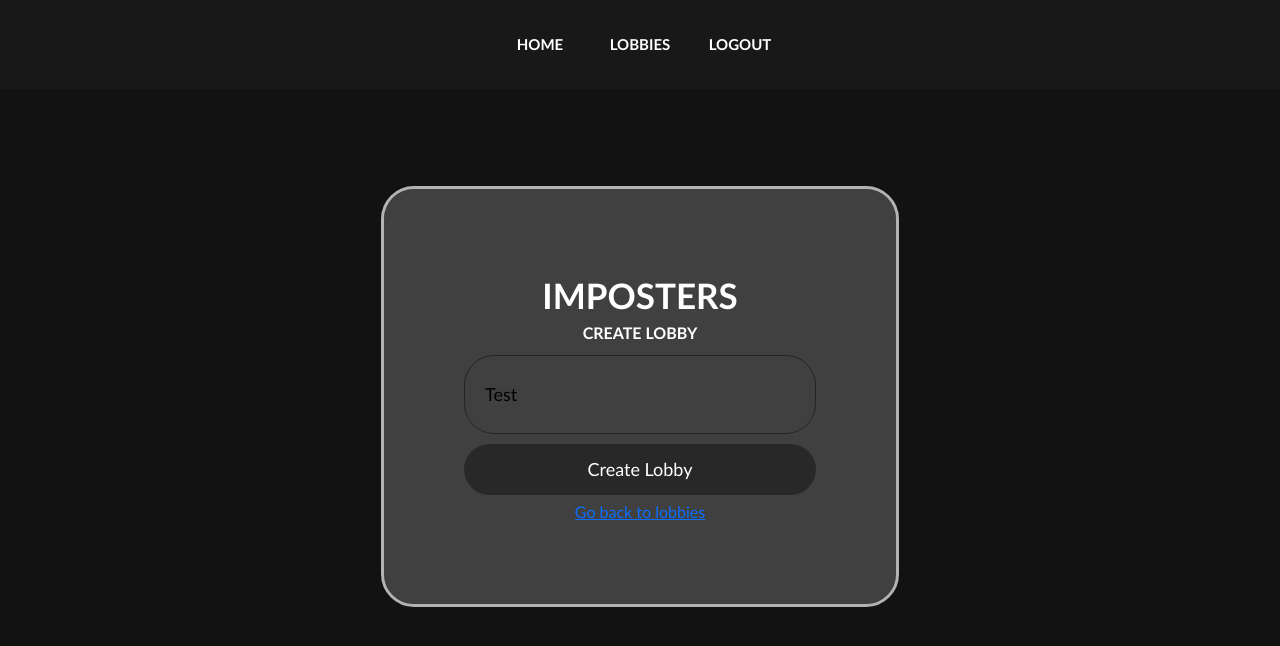
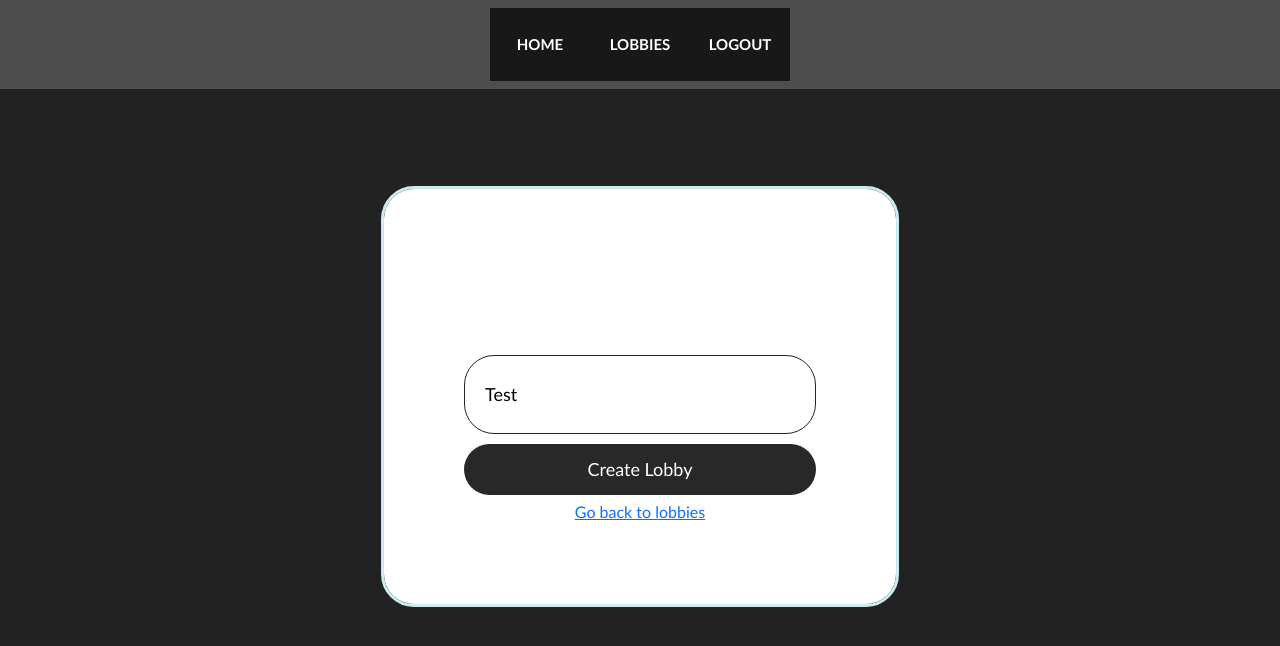
Before and after one commit to iestynlee/Group-Software-Project, a Django app: page /createlobby/ in a window 1280 px wide. Shown: the top 646 px of the page. Run offline with Django 4.2, Linux system fonts and the light colour scheme; a user stored in the database is signed in; parts of the project's set-up code (start-up, migrations or seed data) failed here and were passed over; some libraries are stand-ins or nearby versions.

Commit message:
Making Light

```diff
--- a/static/css/style.css
+++ b/static/css/style.css
@@ -22,7 +22,7 @@ body {
     outline: 3px solid #CAEBF2;
 }
 
-.container2 {
+.container3 {
     position: center;
     top: 250px;
     margin: 100px auto;
@@ -103,7 +103,7 @@ body {
 }
 
 .game {
-    background-color: #121212;
+    background-color: #222222;
     background-image: none;
     overflow: scroll;
 }
@@ -139,7 +139,7 @@ body {
 }
 
 .navbar-custom{
-    background-color: #181818;
+    background-color: #4e4e4e;
     color: #A9A9A9;
 }
 
```
